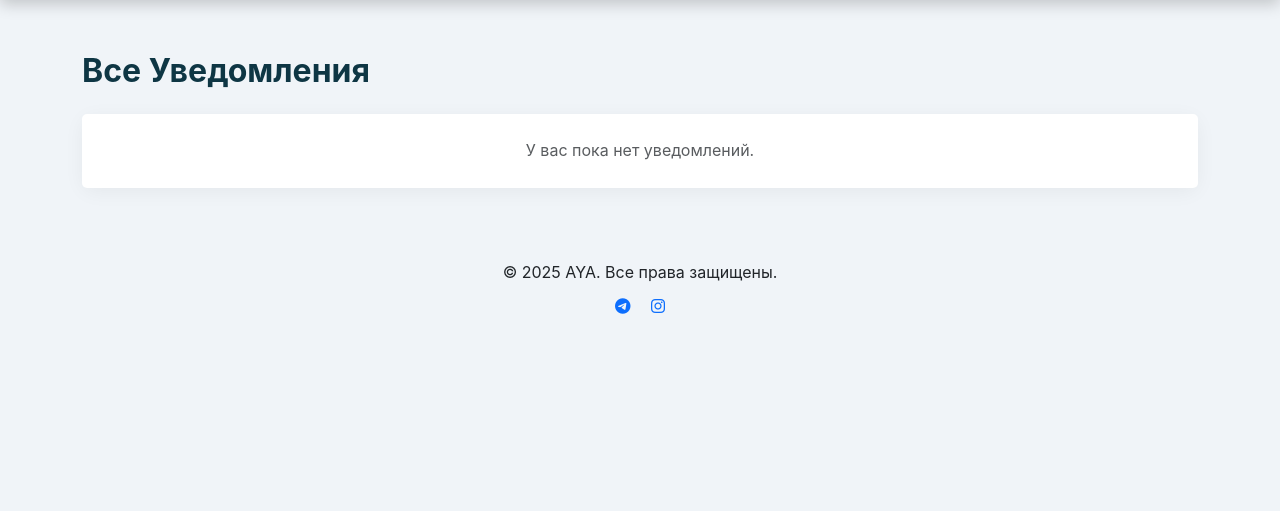
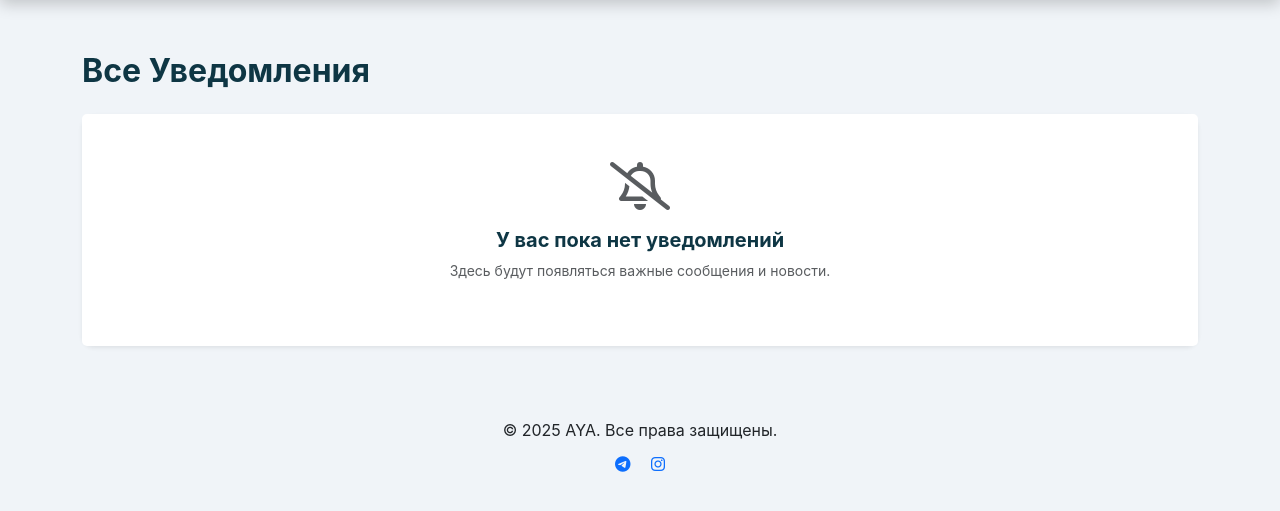
Before and after one commit to fayzkosimov06-cyber/aya-platform, a Django app: page /notifications/ in a window 1280 px wide. Shown: the part 66-577 px from the top of the page. Run offline with Django 5.2, Linux system fonts and the light colour scheme; the visitor is signed in with stand-in values (Sample User, id 1); some libraries are stand-ins or nearby versions.

```diff
--- a/templates/users/notifications.html
+++ b/templates/users/notifications.html
@@ -4,20 +4,40 @@
 
 {% block content %}
 <div class="container my-5">
-    <h2 class="mb-4">Все Уведомления</h2>
-    <div class="card">
+    <div class="d-flex justify-content-between align-items-center mb-4">
+        <h2 class="mb-0">Все Уведомления</h2>
+
+        {% if notifications %}
+            <a href="{% url 'mark_all_notifications_as_read' %}" class="btn btn-outline-primary btn-sm">
+                <i class="fas fa-check-double me-1"></i> Прочитать все
+            </a>
+        {% endif %}
+    </div>
+
+    <div class="card shadow-sm border-0">
         <div class="list-group list-group-flush">
             {% for notification in notifications %}
                 <a href="{% url 'mark_notification_as_read' notification.pk %}"
-                   class="list-group-item list-group-item-action {% if not notification.is_read %}list-group-item-info{% endif %}">
-                    <div class="d-flex w-100 justify-content-between">
-                        <p class="mb-1">{{ notification.message }}</p>
-                        <small class="text-muted">{{ notification.created_at|timesince }} назад</small>
+                   class="list-group-item list-group-item-action {% if not notification.is_read %}list-group-item-info{% endif %} p-3">
+                    <div class="d-flex w-100 justify-content-between align-items-center">
+                        <div>
+                            <p class="mb-1 text-dark">{{ notification.message }}</p>
+                            <small class="text-muted">
+                                <i class="far fa-clock me-1"></i> {{ notification.created_at|timesince }} назад
+                            </small>
+                        </div>
+                        {% if not notification.is_read %}
+                            <span class="badge bg-primary rounded-pill ms-2" title="Непрочитано">●</span>
+                        {% endif %}
                     </div>
                 </a>
             {% empty %}
-                <div class="list-group-item">
-                    <p class="text-muted text-center my-3">У вас пока нет уведомлений.</p>
+                <div class="list-group-item text-center py-5">
+                    <div class="text-muted mb-3">
+                        <i class="far fa-bell-slash fa-3x"></i>
+                    </div>
+                    <h5>У вас пока нет уведомлений</h5>
+                    <p class="text-muted small">Здесь будут появляться важные сообщения и новости.</p>
                 </div>
             {% endfor %}
         </div>
--- a/users/urls.py
+++ b/users/urls.py
@@ -50,4 +50,6 @@ urlpatterns = [
     # Уведомления
     path('notifications/', views.notification_list_view, name='notifications'),
     path('notifications/read/<int:pk>/', views.mark_notification_as_read_view, name='mark_notification_as_read'),
+    # NEW: Mark all as read
+    path('notifications/read-all/', views.mark_all_notifications_as_read_view, name='mark_all_notifications_as_read'),
 ]
--- a/users/views.py
+++ b/users/views.py
@@ -471,3 +471,19 @@ def admin_edit_user_view(request, pk):
 def audit_log_view(request):
     if not is_admin_or_higher(request.user): return redirect('home')
     return render(request, 'users/audit_log.html', {'audit_logs': AuditLog.objects.all()})
+
+# ... (existing imports)
+
+@login_required
+def mark_all_notifications_as_read_view(request):
+    """Marks all unread notifications for the current user as read."""
+    unread_notifications = Notification.objects.filter(recipient=request.user, is_read=False)
+    unread_count = unread_notifications.count()
+
+    if unread_count > 0:
+        unread_notifications.update(is_read=True)
+        messages.success(request, f"Все уведомления ({unread_count}) отмечены как прочитанные.")
+    else:
+        messages.info(request, "У вас нет непрочитанных уведомлений.")
+
+    return redirect('notifications')
```
